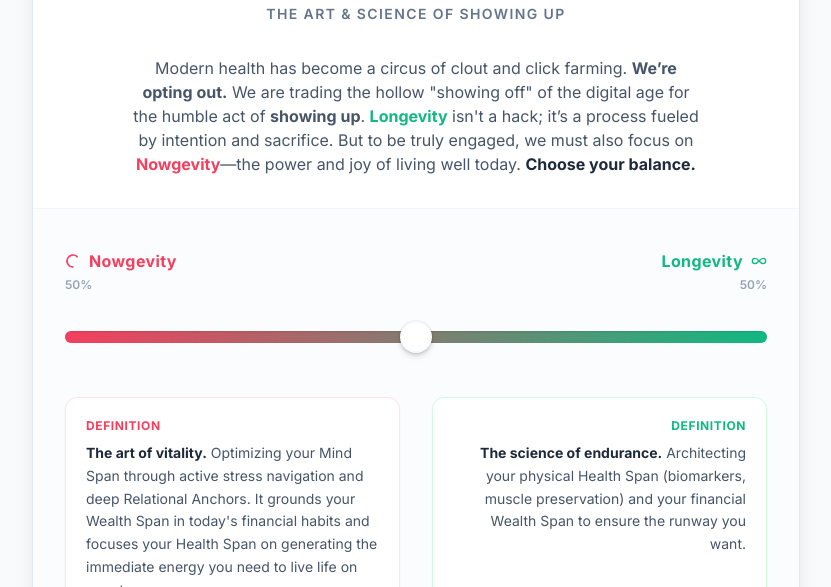
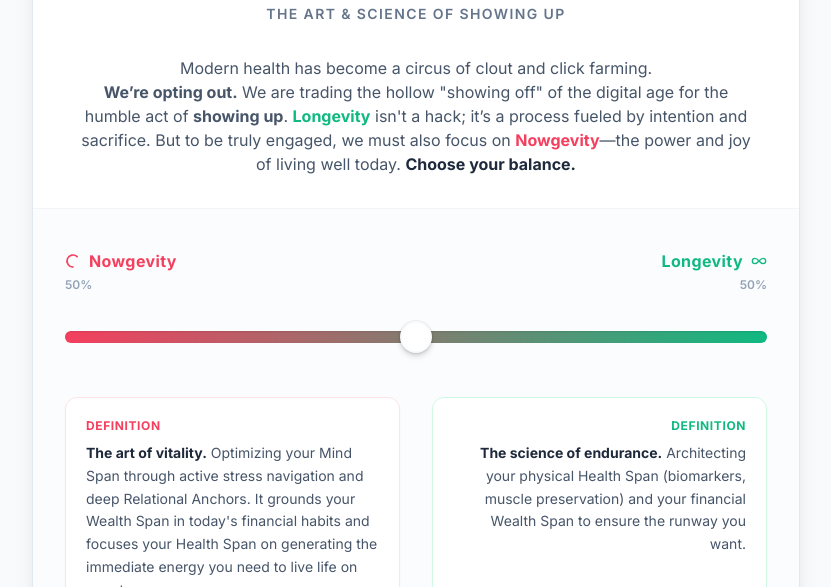
Before and after one commit to StableOrbit1/Nudge, a plain HTML site: page index.html in a window 1280 px wide. Shown: the part 213-800 px from the top of the page, without its empty margins (224-1055 px from the left). Drawn offline with nearby package versions, Linux system fonts and the light colour scheme.

Commit message:
Update index.html

```diff
--- a/index.html
+++ b/index.html
@@ -109,7 +109,7 @@
             <h2 class="text-xs md:text-sm font-semibold text-slate-500 uppercase tracking-widest mb-8">The Art & Science of Showing Up</h2>
 
             <p class="text-slate-600 leading-relaxed text-sm md:text-base max-w-2xl mx-auto text-balance">
-                Modern health has become a circus of clout and click farming. <strong>We’re opting out.</strong> We are trading the hollow "showing off" of the digital age for the humble act of <strong>showing up</strong>. <strong class="text-emerald-500">Longevity</strong> isn't a hack; it’s a process fueled by intention and sacrifice. But to be truly engaged, we must also focus on <strong class="text-rose-500">Nowgevity</strong>—the power and joy of living well today. <strong class="text-slate-800">Choose your balance.</strong>
+                Modern health has become a circus of clout and click farming. <br> <strong>We’re opting out.</strong> We are trading the hollow "showing off" of the digital age for the humble act of <strong>showing up</strong>. <strong class="text-emerald-500">Longevity</strong> isn't a hack; it’s a process fueled by intention and sacrifice. But to be truly engaged, we must also focus on <strong class="text-rose-500">Nowgevity</strong>—the power and joy of living well today. <strong class="text-slate-800">Choose your balance.</strong>
             </p>
         </section>
 
```
